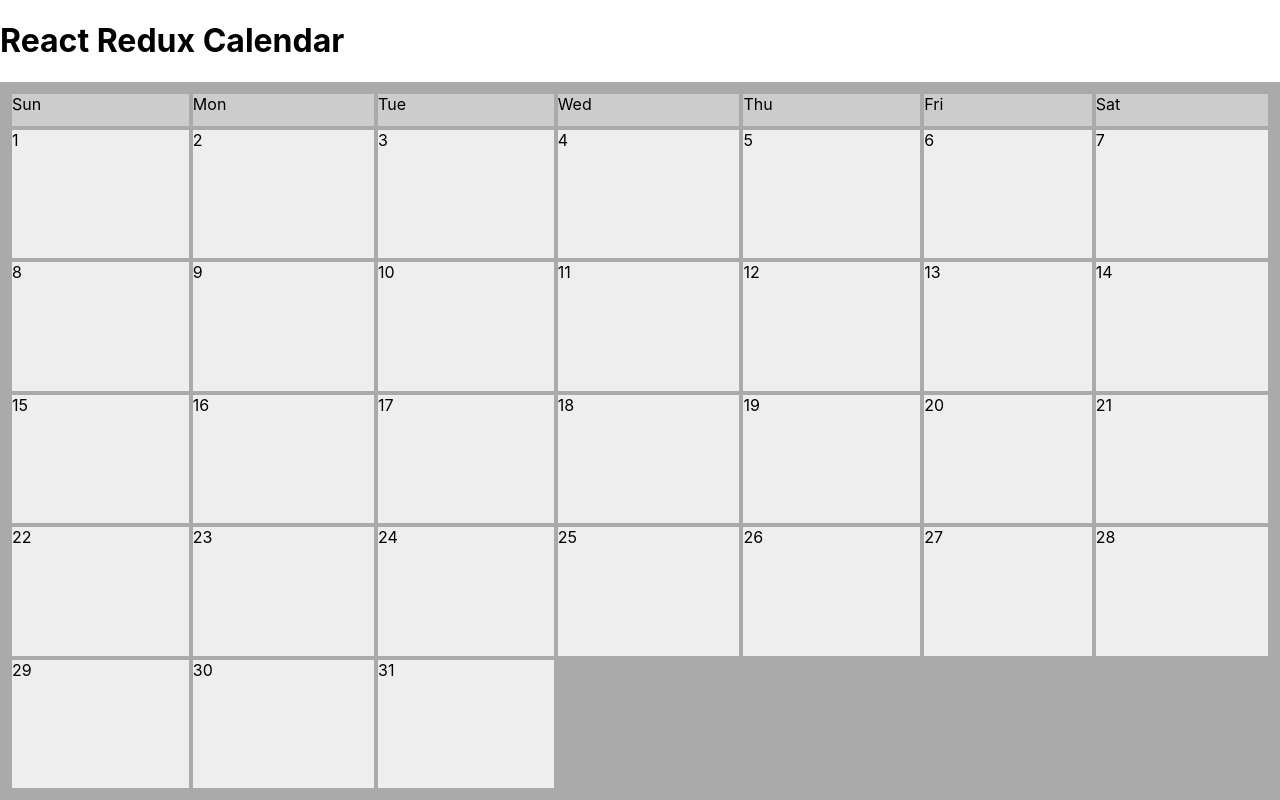
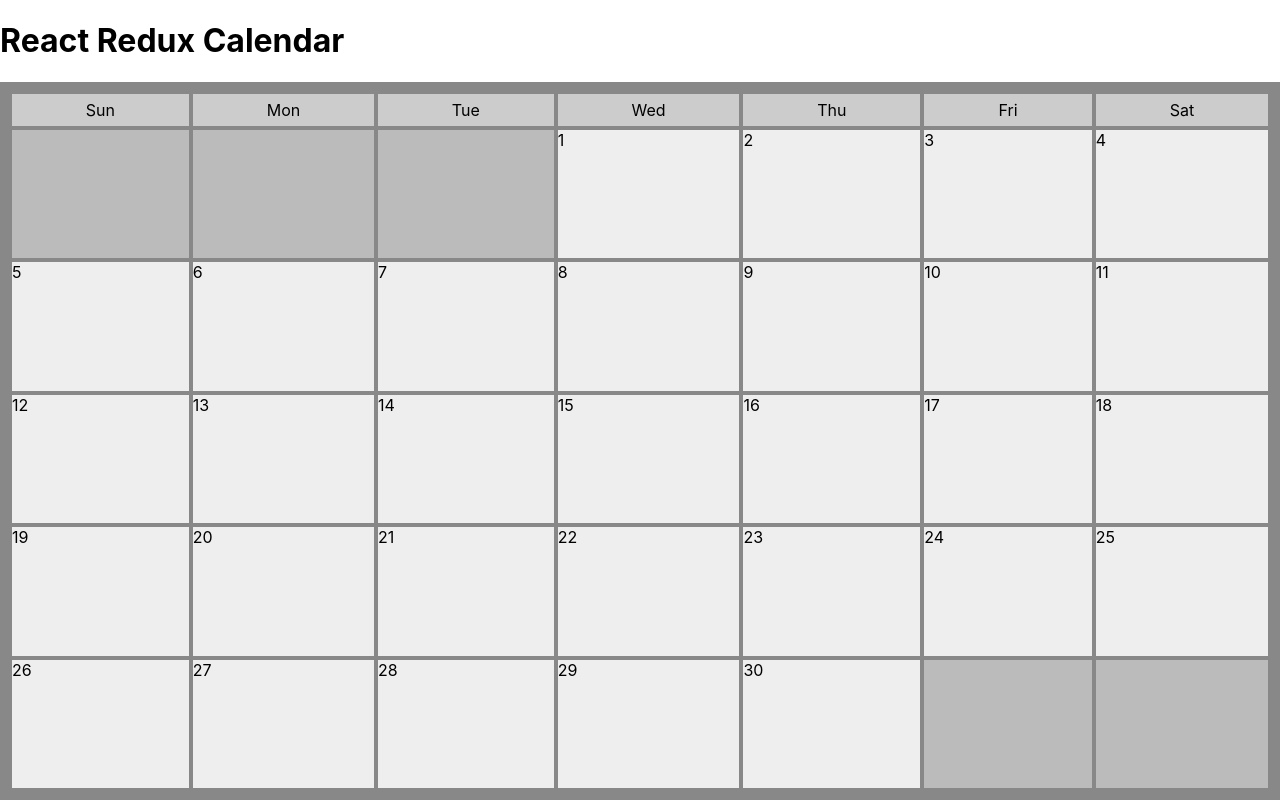
Before and after one commit to salomao-rodrigues/calendar-challenge, a React (Create React App) app: page / in a window 1280 px wide. Built offline with nearby package versions, Linux system fonts and the light colour scheme.

Commit message:
Add offsets and render only necessary rows in MonthView

```diff
--- a/package.json
+++ b/package.json
@@ -3,10 +3,14 @@
   "version": "0.1.0",
   "private": true,
   "dependencies": {
-    "node-sass": "^4.11.0",
     "react": "^16.6.3",
     "react-dom": "^16.6.3",
     "react-scripts": "2.1.1"
+  },
+  "devDependencies": {
+    "enzyme": "^3.8.0",
+    "enzyme-adapter-react-16": "^1.7.1",
+    "node-sass": "^4.11.0"
   },
   "scripts": {
     "start": "react-scripts start",
--- a/src/components/MonthView/MonthView.css
+++ /dev/null
@@ -1,17 +0,0 @@
-.month-container {
-  background-color: #aaa;
-  display: grid;
-  flex-grow: 1;
-  padding: 12px;
-  grid-template-columns: repeat(7, auto);
-  grid-template-rows: 32px repeat(5, auto);
-  grid-gap: 4px;
-}
-
-.month-item {
-  background-color: #eee;
-}
-
-.month-header {
-  background-color: #ccc;
-}
--- /dev/null
+++ b/src/components/MonthView/MonthView.scss
@@ -0,0 +1,25 @@
+$header-height: 32px;
+
+.month-container {
+  background-color: #888;
+  display: grid;
+  flex-grow: 1;
+  padding: 12px;
+  grid-template-columns: repeat(7, auto);
+  grid-template-rows: $header-height repeat(6, auto);
+  grid-gap: 4px;
+}
+
+.day {
+  background-color: #eee;
+
+  &--offset {
+    background-color: #bbb;
+  }
+}
+
+.month-header {
+  background-color: #ccc;
+  line-height: $header-height;
+  text-align: center;
+}
--- a/src/components/MonthView/index.js
+++ b/src/components/MonthView/index.js
@@ -1,24 +1,45 @@
 import React from 'react';
 
-import './MonthView.css';
+import './MonthView.scss';
 
-const WEEK_DAYS = [
-  'Sun',
-  'Mon',
-  'Tue',
-  'Wed',
-  'Thu',
-  'Fri',
-  'Sat'
-];
+const daysInMonth = (month, year) => {
+  return new Date(year, month + 1, 0).getDate();
+};
 
-const MonthView = () => (
-  <div className="month-container">
-    { WEEK_DAYS.map((day) => (
-      <div key={ day } className="month-item month-header">{ day }</div>
-    ))}
-    { new Array(31).fill('').map((value, index) => <div key={ index } className="month-item">{ index + 1 }</div>)}
-  </div>
-);
+const WEEK_DAYS = ['Sun', 'Mon', 'Tue', 'Wed', 'Thu', 'Fri', 'Sat'];
+
+const MonthView = ({ date = new Date(2022, 5) }) => {
+  const year = date.getFullYear();
+  const month = date.getMonth();
+
+  const totalDays = daysInMonth(month, year);
+  const startOffset = new Date(year, month, 1).getDay();
+  const endOffset = 7 - ((startOffset + totalDays) % 7);
+  const numRows = (totalDays + startOffset + endOffset) / 7;
+
+  return (
+    <div
+      className="month-container"
+      style={{ gridTemplateRows: `32px repeat(${numRows}, auto)` }}
+    >
+      {WEEK_DAYS.map(day => (
+        <div key={day} className="month-header">
+          {day}
+        </div>
+      ))}
+      {new Array(startOffset).fill().map((val, index) => (
+        <div key={`start-offset-${index}`} className="day day--offset" />
+      ))}
+      {new Array(totalDays).fill().map((val, index) => (
+        <div key={`${year}-${month}-${index}`} className="day">
+          {index + 1}
+        </div>
+      ))}
+      {new Array(endOffset).fill().map((val, index) => (
+        <div key={`end-offset-${index}`} className="day day--offset" />
+      ))}
+    </div>
+  );
+};
 
 export default MonthView;
```
Also changed, not shown: src/setupTests.js (added, +4 -0 lines), 2 other files (tests, documents, lock files or other folders).
